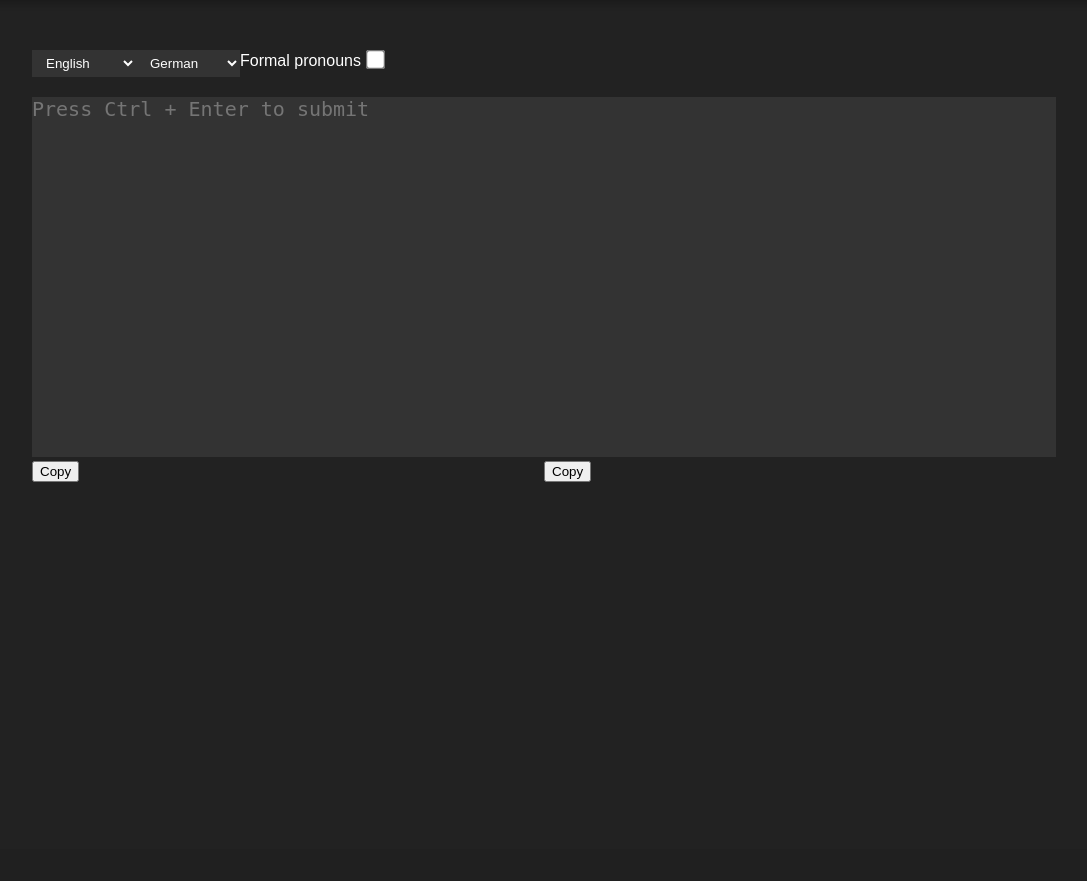
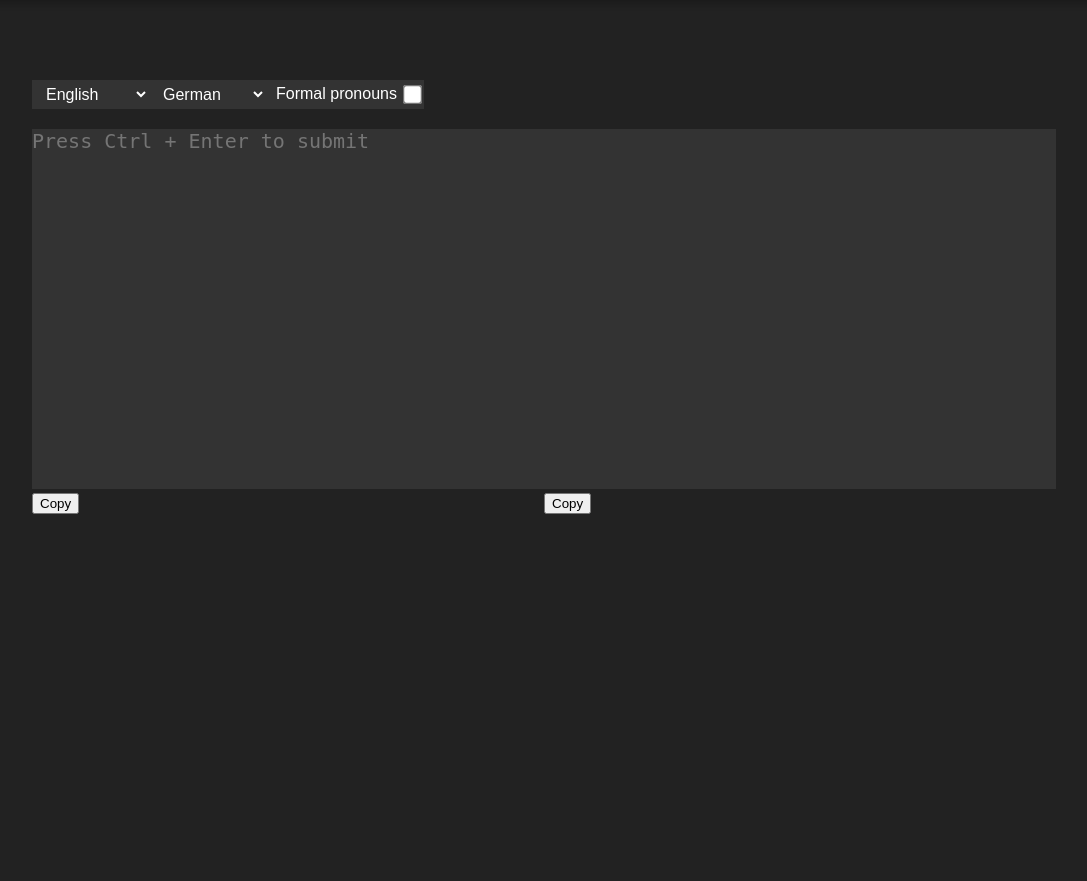
Before and after one commit to Audun97/flask-translator-gpt, a Flask app: page / in a window 1280 px wide. Shown: the part 90-971 px from the top of the page, without its empty margins (96-1183 px from the left). Before the commit the page ends 572 px from the top, so only its background shows below. Run offline with Flask 3, Linux system fonts and the light colour scheme.

Commit message:
fix the look of formal pronouns checkbox

```diff
--- a/static/css/main.css
+++ b/static/css/main.css
@@ -31,13 +31,14 @@ h1 {
 
 form {
   width: 80%;
-  margin-top: 50px;
+  margin-top: 10vh;
 }
 
 .lang-selection {
-  display: flex;
-  align-items: flex-start;  /* Adjusted to flex-start */
+  display: inline-flex;
+  align-items: flex-start;
   margin-bottom: 20px;
+  background-color: #333;
 }
 
 select {
@@ -46,10 +47,7 @@ select {
   border: none;
   padding: 5px 10px;
   cursor: pointer;
-}
-
-input[type="checkbox"] {
-  transform: scale(1.5);
+  font-size: 16px;
 }
 
 select:focus {
@@ -95,6 +93,23 @@ label[for="formal_pronouns"] br {
   display: none;
 }
 
+label[for="formal_pronouns"] {
+  font-size: 16px;
+  margin-right: 5px;
+}
+
+#formal_pronouns_container {
+  padding: 5px 5px 5px 10px;
+}
+
+input[type="checkbox"] {
+  border: none;
+  cursor: pointer;
+  transform: scale(1.5);
+  margin: 0px;
+  vertical-align: middle;
+}
+
 #mobile-submit {
   display: none;
 }
@@ -123,6 +138,10 @@ label[for="formal_pronouns"] br {
   .text-areas {
     grid-template-columns: 1fr;
     height: auto;
+  }
+
+  form {
+    margin-top: 5vh;
   }
 
   #formal_pronouns_container {
```
